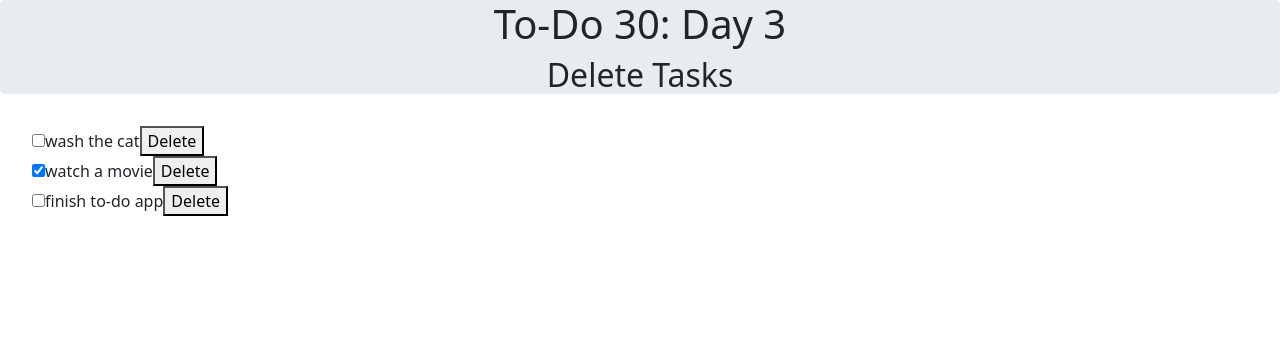
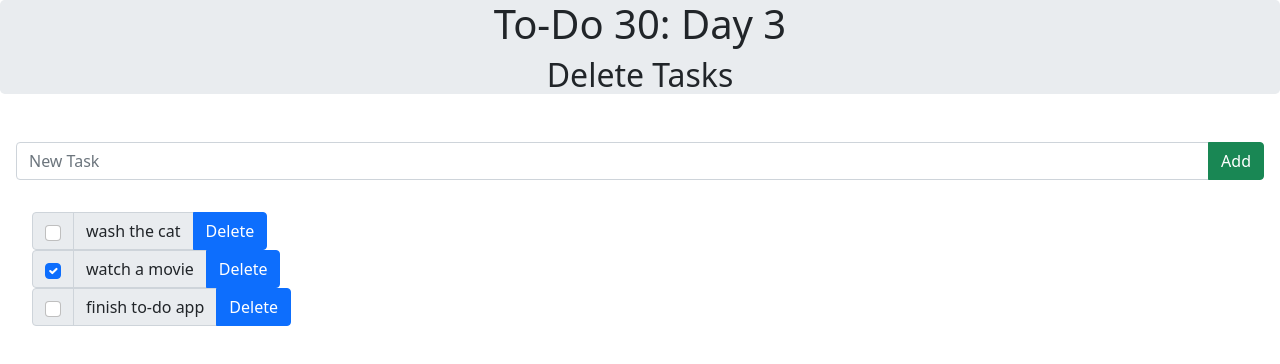
Before and after one commit to ejw773/to-do-30, a React (Create React App) app: page / in a window 1280 px wide. Shown: the top 364 px of the page. Built offline with nearby package versions, Linux system fonts and the light colour scheme.

Commit message:
styles the task list

```diff
--- a/src/components/MainComponent.js
+++ b/src/components/MainComponent.js
@@ -8,43 +8,55 @@ const Main = () => {
     const [taskList, setTaskList] = useState([
         {
             task: 'wash the cat',
-            id: '0',
+            id: 0,
             isCompleted: false
         },
         {
             task: 'watch a movie',
-            id: '1',
+            id: 1,
             isCompleted: true
         },
         {
             task: 'finish to-do app',
-            id: '2',
+            id: 2,
             isCompleted: false
         }
     ]);
 
     // Set up Methods
     const handleDelete = ({target}) => {
-        alert(`Delete Task ${target.id}: ${target.value}?`);
+        let itemId = parseInt(target.id);
         let newTaskList = [...taskList];
-        newTaskList = taskList.filter((item) => item.id !== target.id);
+        newTaskList = taskList.filter((item) => item.id !== itemId);
         setTaskList(newTaskList);
     };
     const toggleCompleted = ({target}) => {
+        let targetId = parseInt(target.id);
         let newTaskList = [...taskList];
-        newTaskList[target.id].isCompleted = !newTaskList[target.id].isCompleted;
+        newTaskList[target.id].isCompleted = !newTaskList[targetId].isCompleted;
         setTaskList(newTaskList);
     }
-    const createNewTask = () => {
-        console.log('create new task')
+    const createNewTask = (userInput) => {
+        let newId = 0;
+        if (taskList.length >= 1) {
+            console.log('there is at least one task')
+            let existingIds = taskList.map((item) => item.id);
+            newId = (Math.max(...existingIds)) + 1;
+        }
+        let newTask = {
+            task: userInput,
+            id: newId,
+            isCompleted: false
+        };
+        let newTaskList = [...taskList, newTask];
+        setTaskList(newTaskList);
     }
-
 
     // Return JSX
     return (
         <div>
             <Header />
-            {/* <NewTask /> */}
+            <NewTask createNewTask={createNewTask} />
             <TaskList taskList={taskList} handleDelete={handleDelete} toggleCompleted={toggleCompleted} />
         </div>
 
--- a/src/components/NewTaskComponent.js
+++ b/src/components/NewTaskComponent.js
@@ -1,21 +1,32 @@
-import React from 'react';
+import React, { useState } from 'react';
 import InputGroup from 'react-bootstrap/InputGroup';
 import FormControl from 'react-bootstrap/FormControl';
 import Button from 'react-bootstrap/Button';
 
-const NewTask = (props) => {
+const NewTask = ({createNewTask}) => {
+    const [userInput, setUserInput] = useState('');
+    const handleClick = () => {
+        if (userInput !== '') {
+            createNewTask(userInput);
+        }
+        setUserInput('')
+    };
+    const handleChange = ({target}) => {
+        setUserInput(target.value);
+    };
+
     return (
         <div>
-            <InputGroup className="mb-3">
+            <InputGroup className="mb-3 p-3">
                 <FormControl
                 placeholder='New Task'
                 aria-label='New Task'
                 aria-describedby='new-task'
-                value={props.userInput}
-                onChange={props.handleChange}
-                onKeyPress={event => {if(event.key === 'Enter') {props.handleClick()}}}
+                value={userInput}
+                onChange={handleChange}
+                onKeyPress={event => {if(event.key === 'Enter') {handleClick(userInput)}}}
                 />
-                <Button variant="success" id="newTaskButton" onClick={props.handleClick}>
+                <Button variant="success" id="newTaskButton" onClick={handleClick}>
                     Add
                 </Button>
             </InputGroup>
--- a/src/components/TaskListComponent.js
+++ b/src/components/TaskListComponent.js
@@ -1,15 +1,19 @@
 import React from 'react';
+import Button from 'react-bootstrap/Button';
+import InputGroup from 'react-bootstrap/InputGroup';
 
 const TaskList = (props) => {
     const { taskList, toggleCompleted, handleDelete } = props;
     return (
         <ul>
             {taskList.map((item, index) => {return (
-                <div key={index}>
-                    <input type='checkbox' id={item.id} name={item.task} value={item.task} checked={item.isCompleted} onChange={toggleCompleted} />
-                    <label htmlFor={item.id}>{item.task}</label>
-                    <button id={item.id} onClick={handleDelete} value={item.task}>Delete</button>
-                </div>
+                <InputGroup key={index}>
+                    <InputGroup.Checkbox aria-label="Checkbox for following text input" id={item.id} name={item.task} value={item.task} checked={item.isCompleted} onChange={toggleCompleted} />
+                    <InputGroup.Text>{item.task}</InputGroup.Text>
+                    {/* <input type='checkbox' id={item.id} name={item.task} value={item.task} checked={item.isCompleted} onChange={toggleCompleted} />
+                    <label htmlFor={item.id}>{item.task}</label> */}
+                    <Button id={item.id} onClick={handleDelete} value={item.task}>Delete</Button>
+                </InputGroup>
             )})}
         </ul>
     )
```
